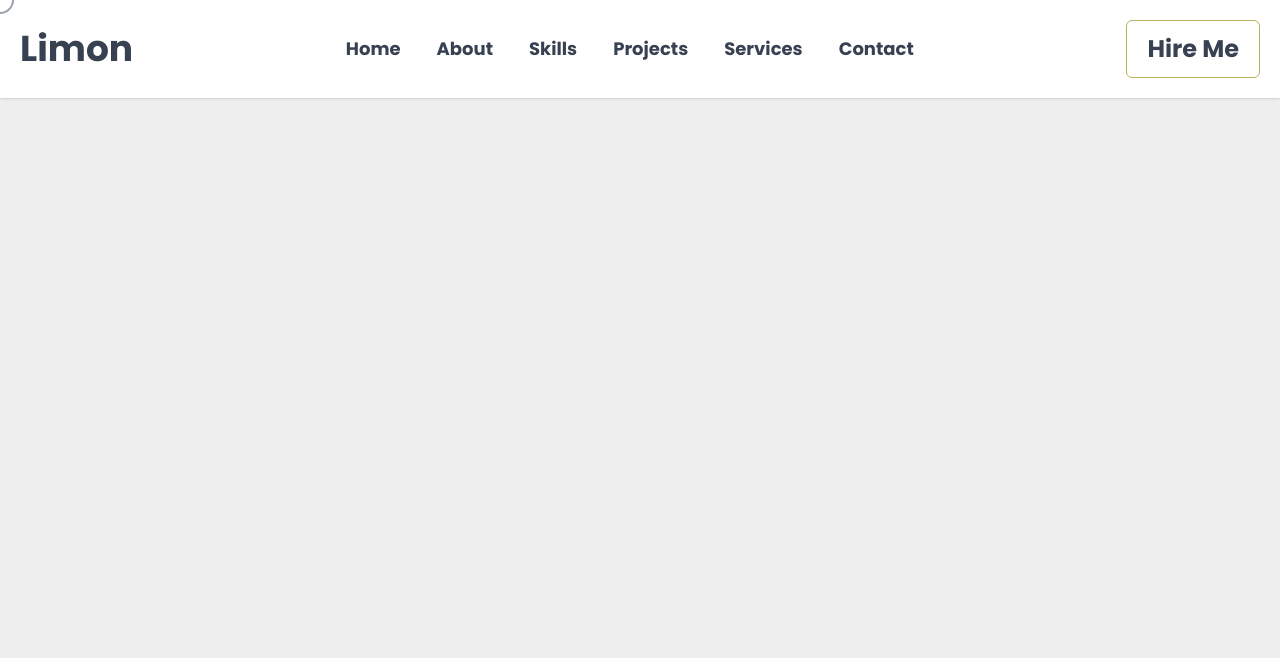
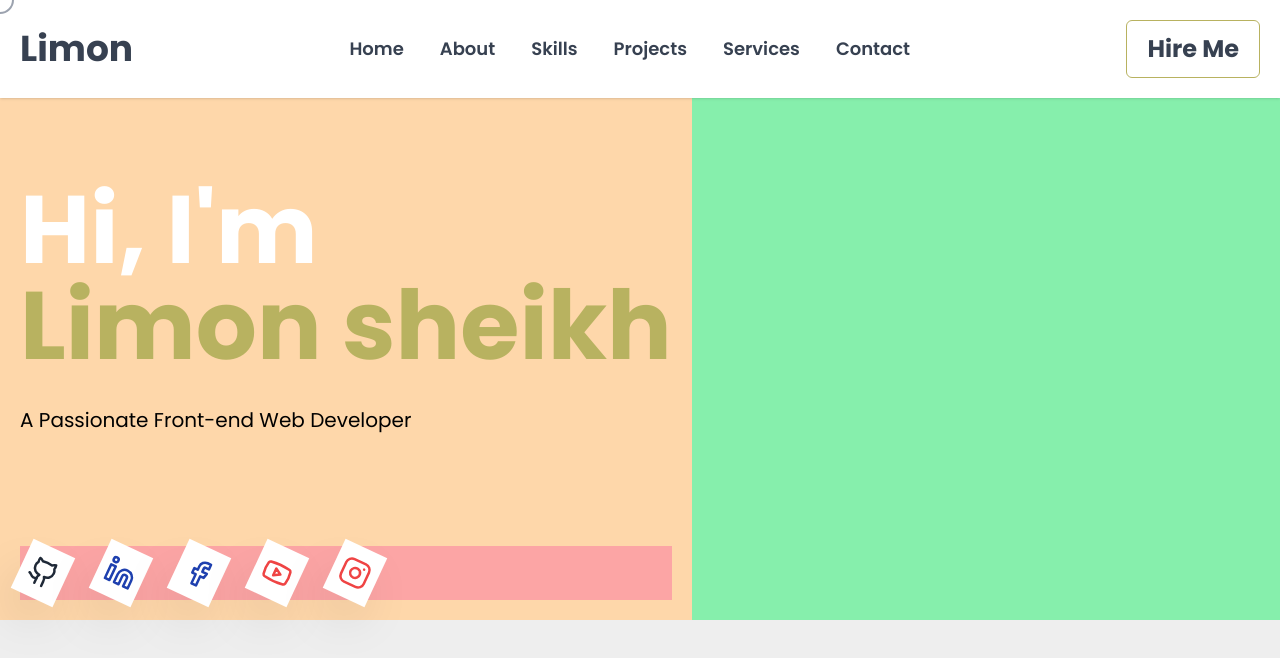
Before and after one commit to Limon-sheikh/My-portfolio, a React (Vite) app in the folder my-website/: page / in a window 1280 px wide. Shown: the top 658 px of the page. Built offline with nearby package versions, Linux system fonts and the light colour scheme.

Commit message:
hero section start

```diff
--- a/my-website/src/App.jsx
+++ b/my-website/src/App.jsx
@@ -1,19 +1,26 @@
-// import Test from './components/Test'
+import Test from './components/Test'
+
+import {Menu, Github, Facebook, Linkedin, Youtube, Instagram} from 'lucide-react';
 
 import { useState } from "react";
 import Logo from "./components/Logo";
 import NavLinks from "./components/NavLinks";
 import Button from "./components/Button";
 import MenuToggle from "./components/MenuToggle";
+import HeroData from './data/hero';
+
 
 function App() {
   const [isOpen, setIsOpen] = useState(false);
   const toggleMenu = () => setIsOpen(!isOpen);
 
+  const {title, titleName, subtitle} = HeroData[0];
+
+
   return (
     <>
-      <header className="bg-white shadow fixed top-0 left-0 w-full z-50">
-        <nav className="container mx-auto flex justify-between items-center p-5 relative">
+      <header className="bg-white shadow top-0 left-0 w-full relative z-50">
+        <nav className="container mx-auto flex justify-between items-center p-5 relative ">
           <Logo />
           <NavLinks isOpen={isOpen} />
           <div className="flex items-center gap-4">
@@ -23,9 +30,27 @@ function App() {
         </nav>
       </header>
 
-      <main className="pt-24 container mx-auto">
+      <main className="bg-red-200">
+        <section className='container mx-auto bg-green-300 flex'>
+          <div className='bg-orange-200 p-5'>
+            <h1 className="text-4xl md:text-6xl lg:text-8xl font-bold text-white mt-16">
+              {title} <br/><span className="text-accent">{titleName}</span>
+            </h1>
+            <span className='text-xl inline-block pt-8'>{subtitle}</span>
+            <div className='bg-red-300 flex justify-between md:justify-start mt-28 md:gap-8'>
+              <span className='bg-white py-2 md:py-3 px-1 md:px-2 text-gray-800 rounded- rotate-[25deg] shadow-2xl'><Github size={30}/></span>
+              <span className='bg-white py-2 md:py-3 px-1 md:px-2 text-blue-800 rounded- rotate-[25deg] shadow-2xl'><Linkedin size={30}/></span>
+              <span className='bg-white py-2 md:py-3 px-1 md:px-2 text-blue-800 rounded- rotate-[25deg] shadow-2xl'><Facebook size={30}/></span>
+              <span className='bg-white py-2 md:py-3 px-1 md:px-2 text-red-500 rounded- rotate-[25deg] shadow-2xl'><Youtube size={30}/></span>
+              <span className='bg-white py-2 md:py-3 px-1 md:px-2 text-red-500 rounded- rotate-[25deg] shadow-2xl'><Instagram size={30}/></span>
+            </div>
+          </div>
+        </section>
+
+
+
+      </main>
         {/* <Test></Test> */}
-      </main>
     </>
   );
 }
--- a/my-website/src/components/Button.jsx
+++ b/my-website/src/components/Button.jsx
@@ -39,10 +39,10 @@ const Button = () => {
 
     return (
         <button onMouseMove={handleMouseMove} onMouseLeave={handleMouseLeave}
-            className={`text-gray-700 md:text-xl lg:text-2xl md:px-4 md:py-2 xl:px-5 xl:py-3 rounded-md capitalize font-bold border-accent
-                transition-all duration-150 ease-linear border hidden md:block `}
+            className={`bg-white text-gray-700 md:text-xl lg:text-2xl md:px-4 md:py-2 xl:px-5 xl:py-3 rounded-md capitalize font-bold border-accent
+            transition-all duration-150 ease-linear border hidden md:block`}
             style={{transform: `translate(${position.x}px, ${position.y}px)`}}>
-                hire me
+            hire me
         </button>
     );
 };
--- a/my-website/src/components/Logo.jsx
+++ b/my-website/src/components/Logo.jsx
@@ -4,7 +4,7 @@
 const Logo = () => {
     return (
         <>
-            <a href="/" className="text-2xl md:text-3xl xl:text-4xl font-bold text-gray-700 text-gray-700">Limon</a>
+            <a href="/" className="text-2xl md:text-3xl xl:text-4xl font-bold text-gray-700 text-gray-700 ">Limon</a>
         </>
     );
 };
--- a/my-website/src/components/NavLinks.jsx
+++ b/my-website/src/components/NavLinks.jsx
@@ -12,7 +12,7 @@ const NavLinks = ({ isOpen }) => {
             <li key={link.id}>
             <a href={link.path}
               className="text-gray-700 p-4 hover:text-accent bg-accent rounded-md inline-block duration-300 w-full text-center
-              font-bold text-md md:bg-transparent md:p-2 lg:text-lg">
+              font-semibold text-md md:bg-transparent md:p-2 lg:text-lg">
               {link.name}
             </a>
             </li>
--- a/my-website/src/components/Test.jsx
+++ b/my-website/src/components/Test.jsx
@@ -1,11 +1,26 @@
+import heroData from "../data/hero";
+const { socials } = heroData[0];
+const Test = () => {
 
-
-const Test = () => {
-    return (
-        <div className=" max-sm:bg-red-400">
-            <h1>hello bangladesh</h1>
-        </div>
-    );
+     return (
+      <div className="relative z-10 flex justify-center h-full text-center px-4">
+        {socials.map((social, index) => {
+        const Icon = social.icon;
+        return (
+          <a
+            key={index}
+            href={social.link}
+            target="_blank"
+            rel="noopener noreferrer"
+            className="text-gray-600 hover:text-black text-2xl"
+            title={social.name}
+          >
+            <Icon /> {/* Render the icon as component */}
+          </a>
+        );
+      })}
+      </div>
+  );
 };
 
 export default Test;
--- /dev/null
+++ b/my-website/src/data/hero.js
@@ -0,0 +1,40 @@
+// import { Menu } from 'lucide-react';
+
+const heroData = [
+  {
+    id: 1,
+    title: "Hi, I'm",
+    titleName: "Limon sheikh",
+    subtitle: "A Passionate Front-end Web Developer",
+    description: "I design and build user-friendly websites using React.js, Tailwind CSS and modern technologies.",
+    buttonText: "View My Work",
+    image: "/assets/hero-image.png",
+
+    // Social icons
+    // socials: [
+    //   {
+    //     name: "Menu",
+    //     icon: Menu, // note: no <>
+    //     link: "https://github.com/yourusername",
+    //   },
+      // {
+      //   name: "LinkedIn",
+      //   icon: Linkedin,
+      //   link: "https://linkedin.com/in/yourusername",
+      // },
+      // {
+      //   name: "Facebook",
+      //   icon: Facebook,
+      //   link: "https://facebook.com/yourusername",
+      // },
+      // {
+      //   name: "Youtube",
+      //   icon: Youtube,
+      //   link: "https://youtube.com/yourusername",
+      // }
+
+    // ],
+  },
+];
+
+export default heroData;
```
